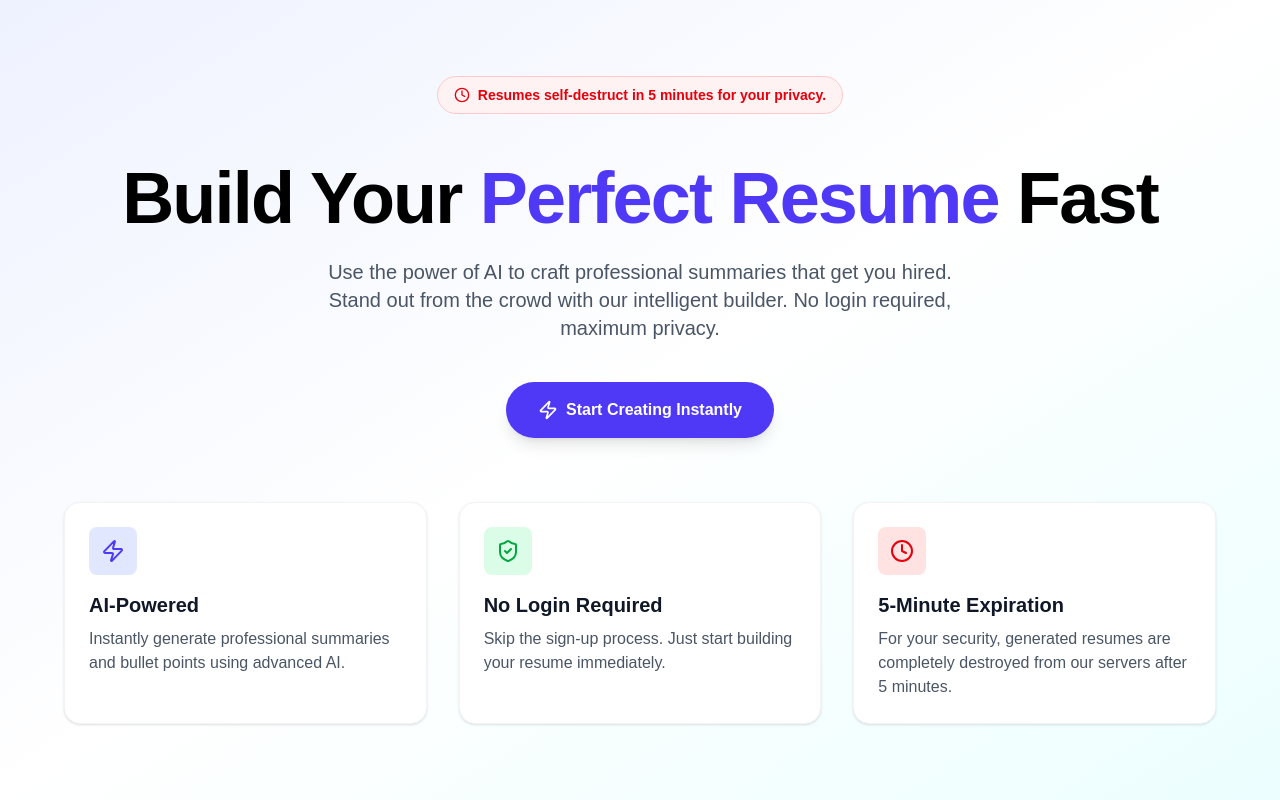
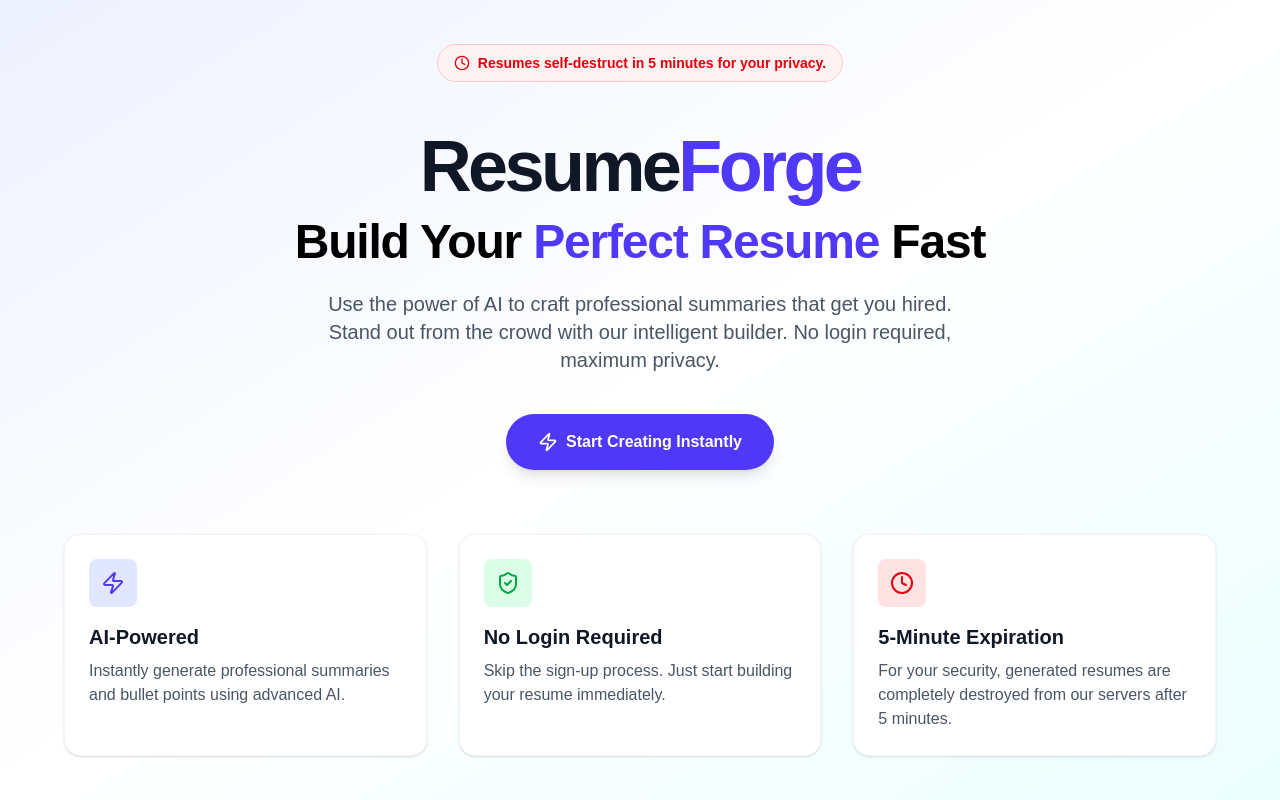
Before and after one commit to CyberScythe1/AI-Resume-builder, a Next.js app: page / in a window 1280 px wide. Built offline with nearby package versions, Linux system fonts and the light colour scheme.

Commit message:
feat(ui): add ResumeForge branding logo component and apply to pages

```diff
--- a/src/app/builder/[id]/ResumeBuilderClient.tsx
+++ b/src/app/builder/[id]/ResumeBuilderClient.tsx
@@ -6,6 +6,7 @@ import { v4 as uuidv4 } from 'uuid'
 import { createClient } from '@/utils/supabase/client'
 import { useRouter } from 'next/navigation'
 import { useReactToPrint } from 'react-to-print'
+import { Logo } from '@/components/Logo'
 
 export default function ResumeBuilderClient({
     initialResume,
@@ -231,13 +232,16 @@ export default function ResumeBuilderClient({
             {/* Form Section (Left Side) */}
             <div className="w-full lg:w-1/2 flex-col lg:overflow-y-auto border-r border-gray-200 bg-gray-50 p-4 sm:p-6 pb-20 lg:pb-6">
                 <header className="mb-6 border-b border-gray-200 pb-4 flex flex-col sm:flex-row justify-between items-start sm:items-center gap-4 sticky top-0 bg-gray-50 z-10 p-2 shadow-sm rounded-md">
+                    <div className="flex flex-col gap-1 w-full sm:w-1/2">
+                        <Logo className="text-xl sm:text-2xl" />
                         <input
                             type="text"
                             value={title}
                             onChange={(e) => setTitle(e.target.value)}
-                        className="w-full sm:w-1/2 bg-transparent text-xl sm:text-2xl font-bold text-gray-900 focus:outline-none"
+                            className="w-full bg-transparent text-sm font-medium text-gray-500 focus:outline-none focus:text-gray-900 transition-colors"
                             placeholder="Resume Title"
                         />
+                    </div>
                     <div className="flex flex-col items-start sm:items-end gap-2 w-full sm:w-auto">
                         <div className="flex items-center gap-3">
                             {resumeId !== 'new' && (
--- a/src/app/page.tsx
+++ b/src/app/page.tsx
@@ -1,5 +1,6 @@
 import Link from 'next/link'
 import { FileDown, Clock, ShieldCheck, Zap } from 'lucide-react'
+import { Logo } from '@/components/Logo'
 
 export default function Home() {
   return (
@@ -11,9 +12,12 @@ export default function Home() {
           <Clock className="w-4 h-4" /> Resumes self-destruct in 5 minutes for your privacy.
         </div>
 
-        <h1 className="mb-6 text-5xl font-extrabold tracking-tight sm:text-7xl">
-          Build Your <span className="text-indigo-600">Perfect Resume</span> Fast
-        </h1>
+        <div className="mb-6 flex flex-col items-center">
+          <Logo className="text-6xl sm:text-7xl mb-4" />
+          <h2 className="text-3xl font-extrabold tracking-tight sm:text-5xl">
+            Build Your <span className="text-indigo-600">Perfect Resume</span> Fast
+          </h2>
+        </div>
 
         <p className="mb-10 max-w-2xl text-lg text-gray-600 sm:text-xl">
           Use the power of AI to craft professional summaries that get you hired. Stand out from the crowd with our intelligent builder. No login required, maximum privacy.
--- /dev/null
+++ b/src/components/Logo.tsx
@@ -0,0 +1,13 @@
+import Link from 'next/link'
+
+export function Logo({ className = '' }: { className?: string }) {
+    return (
+        <Link
+            href="/"
+            className={`font-extrabold tracking-tighter ${className}`}
+        >
+            <span className="text-gray-900">Resume</span>
+            <span className="text-indigo-600">Forge</span>
+        </Link>
+    )
+}
```
Lines whose indentation alone changed are shown as unchanged.
